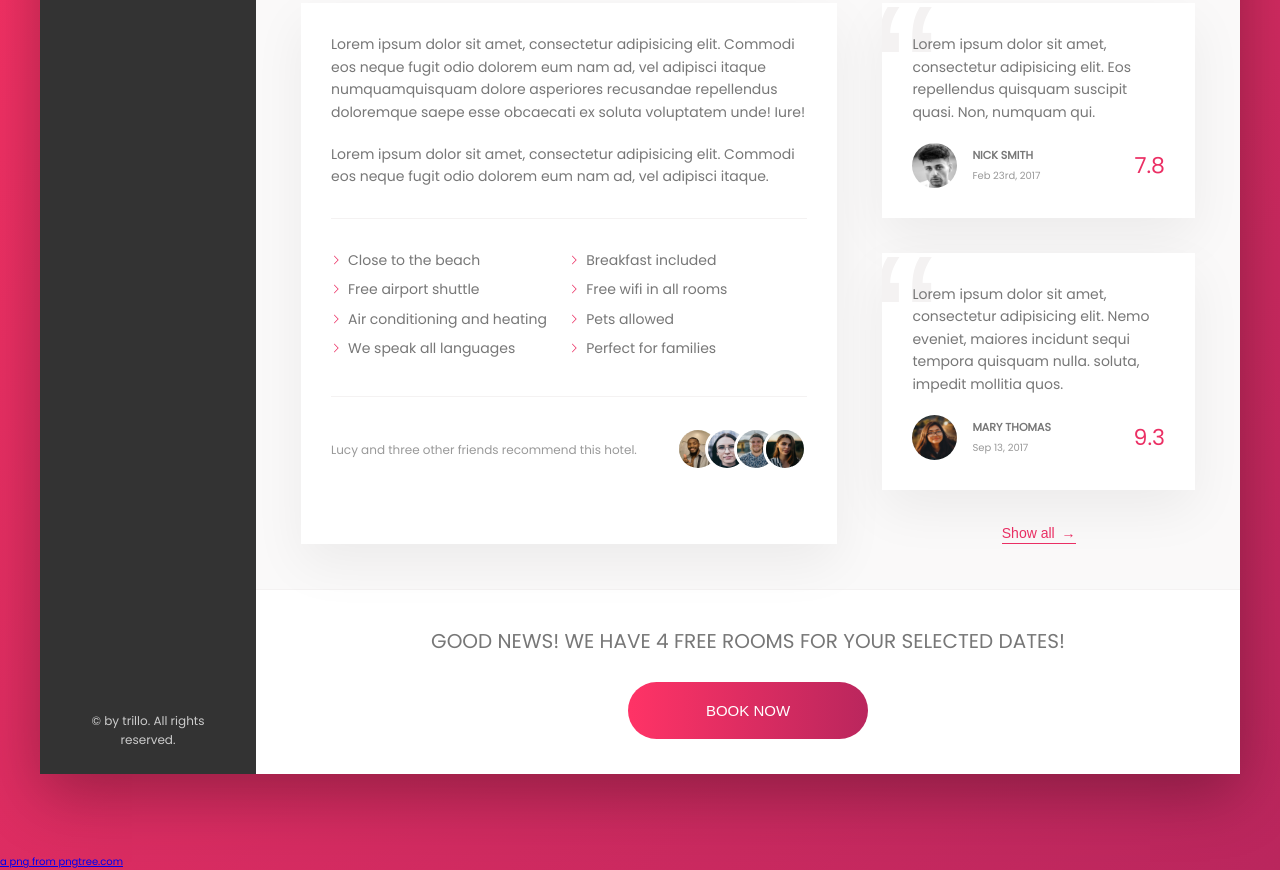
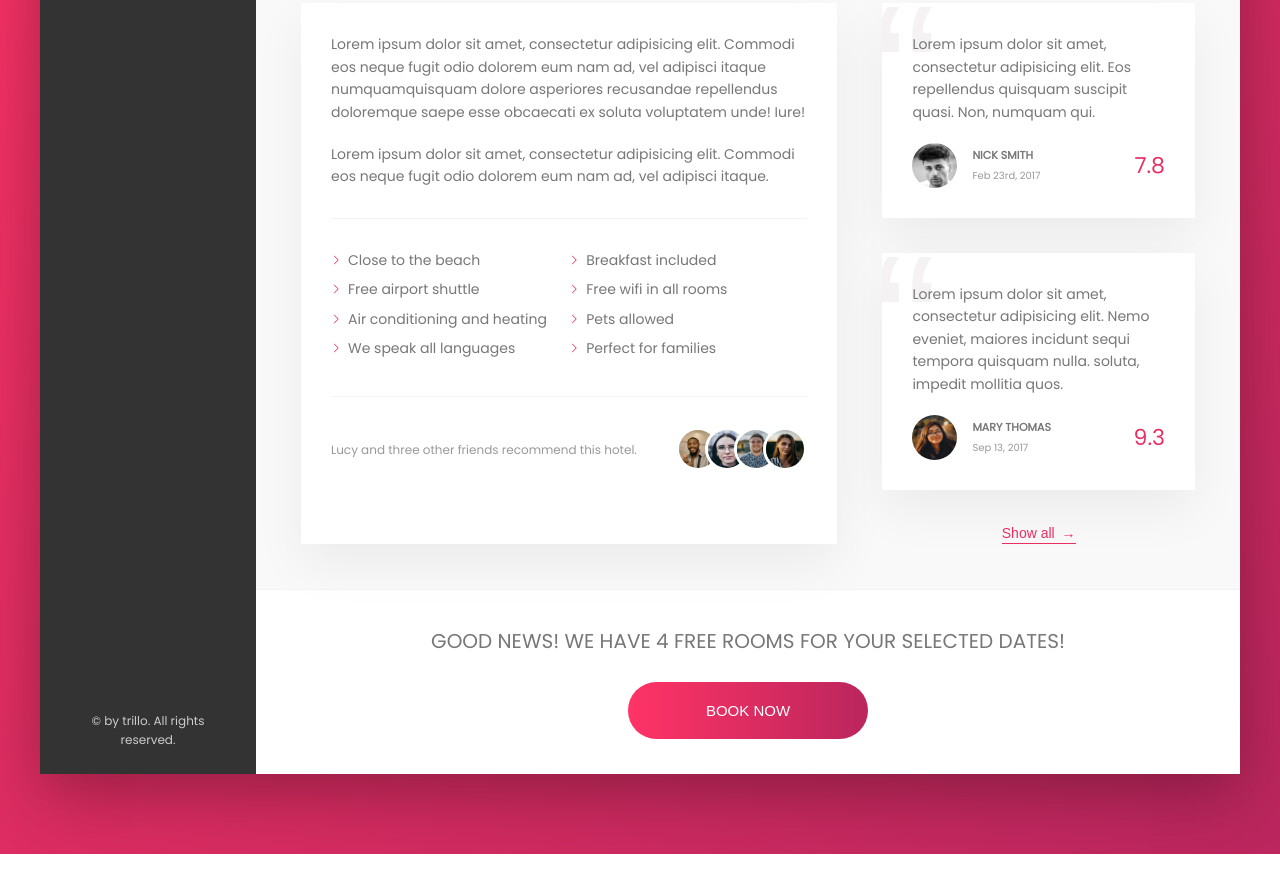
Before and after one commit to Alipudina/trillo-project, a website: page index.html in a window 1280 px wide. Shown: the part 463-1333 px from the top of the page. Drawn offline with Linux system fonts and the light colour scheme.

Commit message:
removing the link

```diff
--- a/index.html
+++ b/index.html
@@ -235,7 +235,7 @@
 
   </div>
 
-  <a href='https://pngtree.com/so/a'>a png from pngtree.com</a>
+  <!-- <a href='https://pngtree.com/so/a'>a png from pngtree.com</a> -->
 
 </body>
 </html>
```
